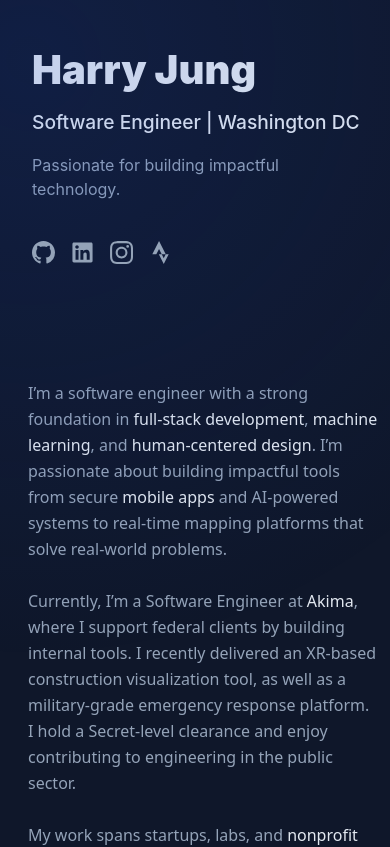
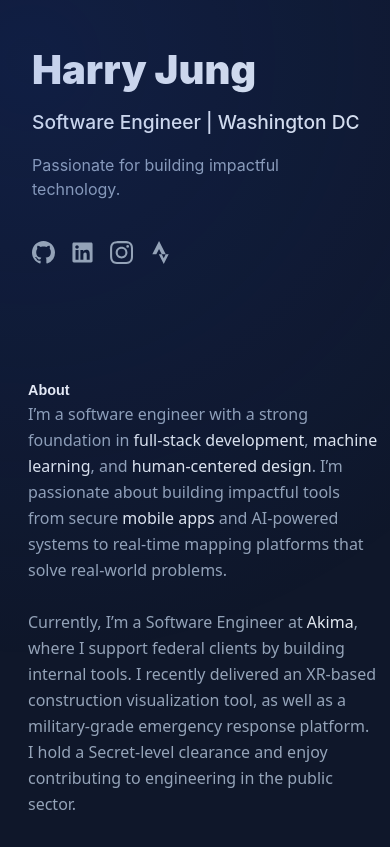
Before and after one commit to harryjng/personalWebsite, a React (Create React App) app: page / in a window 390 px wide. Shown: the top 847 px of the page. Built offline with nearby package versions, Linux system fonts and the light colour scheme.

Commit message:
adding headers to mobile layout

```diff
--- a/src/components/About.css
+++ b/src/components/About.css
@@ -5,6 +5,13 @@
   font-family: sans-serif;
   color: rgb(148, 163, 184);
   -webkit-font-smoothing: antialiased;
+}
+
+.about-section h1 {
+  display: none;
+    color: #f2f4f8;
+  font-weight: bolder;
+  padding: 2rem 0;
 }
 
 .highlight-word {
@@ -25,6 +32,10 @@
     margin-bottom: 2rem;
     font-size: 0.95rem;
   }
+  .about-section h1 {
+  display: inline;
+}
+
 }
 
 @media (max-width: 480px) {
--- a/src/components/About.js
+++ b/src/components/About.js
@@ -3,6 +3,7 @@ import './About.css';
 export default function Hero() {
     return (
         <section id="AboutMe" className="about-section">
+                  <h1>About</h1>
             <div class="mb-4 font-medium text-slate-400 text-base leading-relaxed font-sans antialiased selection:bg-teal-300 selection:text-teal-900">
                 <p>
                     I’m a software engineer with a strong foundation in <a href="https://www.akima.com/opcos/cloud-lake-technology-data-analytics/" target="_blank" rel="noopener noreferrer" className='highlight-word'>full-stack development</a>,
```
